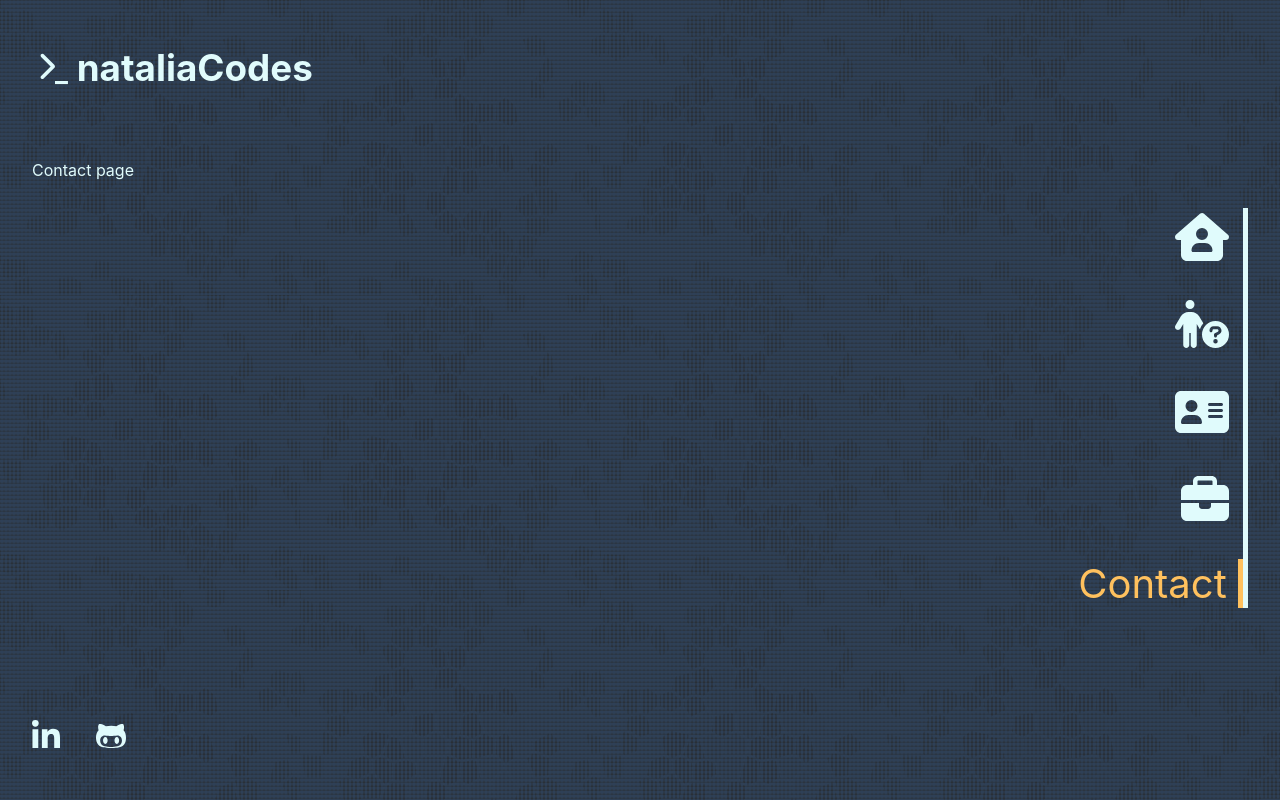
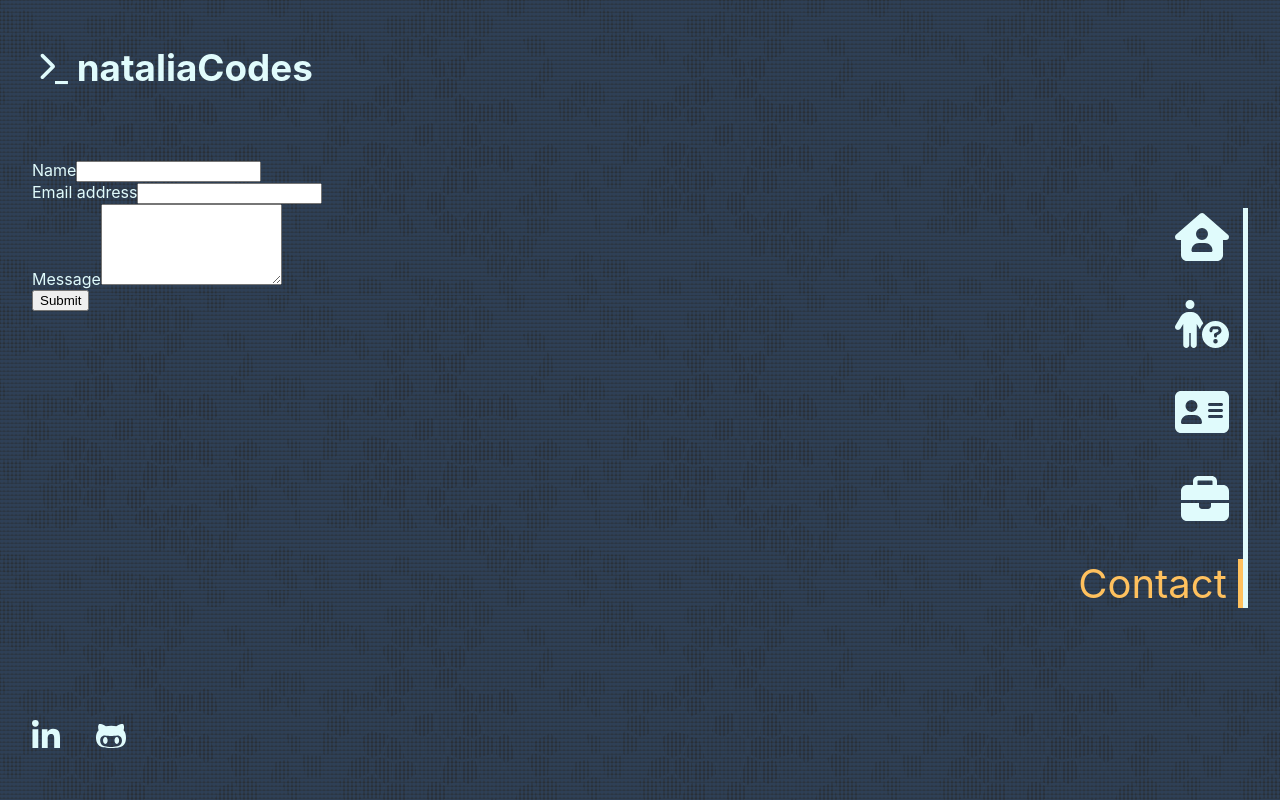
Before and after one commit to nataliaCodes/portfolio, a React (Create React App) app: page /contact in a window 1280 px wide. Built offline with nearby package versions, Linux system fonts and the light colour scheme.

Commit message:
Set up email form

```diff
--- a/package.json
+++ b/package.json
@@ -11,6 +11,7 @@
     "@testing-library/jest-dom": "^5.16.5",
     "@testing-library/react": "^13.4.0",
     "@testing-library/user-event": "^13.5.0",
+    "axios": "^1.4.0",
     "react": "^18.2.0",
     "react-dom": "^18.2.0",
     "react-scripts": "5.0.1",
--- a/src/pages/Contact/Contact.jsx
+++ b/src/pages/Contact/Contact.jsx
@@ -1,5 +1,76 @@
+import { useState } from "react";
+import axios from 'axios';
+
 export default function Contact() {
+
+  const [name, setName] = useState('');
+  const [email, setEmail] = useState('');
+  const [message, setMessage] = useState('');
+
+  function onNameChange(e) {
+    console.log('e name:', e.target.value);
+    setName(e.target.value);
+  }
+
+  function onEmailChange(e) {
+    console.log('e email:', e.target.value);
+    setEmail(e.target.value);
+  }
+
+  function onMessageChange(e) {
+    console.log('e message:', e.target.value);
+    setMessage(e.target.value);
+  }
+
+  // function handleSubmit(e) {
+  //   e.preventDefault();
+  //   console.log('submitevent :', e);
+
+  //
+  // }
+
+  function resetForm(){
+    setName('');
+    setEmail('');
+    setMessage('');
+  }
+
+  function handleSubmit(e) {
+    e.preventDefault();
+    console.log(' state:', name, email, message);
+    axios({
+      method: "POST",
+      url:"http://localhost:3002/send",
+      data:  {name, email, message}
+    }).then((response)=>{
+      if (response.data.status === 'success') {
+        console.log("Message Sent.");
+        resetForm();
+      } else if(response.data.status === 'fail') {
+        console.log("Message failed to send.")
+      }
+    }).catch((e) => {
+      console.log('axios e:', e);
+    })
+  }
+
   return (
-    <div className="page-content" >Contact page</div>
+    <div className="page-content">
+      <form id="contact-form" onSubmit={handleSubmit} method="POST">
+        <div className="form-group">
+          <label htmlFor="name">Name</label>
+          <input type="text" className="form-control" value={name} onChange={onNameChange} />
+        </div>
+        <div className="form-group">
+          <label htmlFor="exampleInputEmail1">Email address</label>
+          <input type="email" className="form-control" aria-describedby="emailHelp" value={email} onChange={onEmailChange} />
+        </div>
+        <div className="form-group">
+          <label htmlFor="message">Message</label>
+          <textarea className="form-control" rows="5" value={message} onChange={onMessageChange} />
+        </div>
+        <button type="submit" className="btn btn-primary">Submit</button>
+      </form>
+    </div>
   );
 }
```
Also changed, not shown: 1 other file (tests, documents, lock files or other folders).
